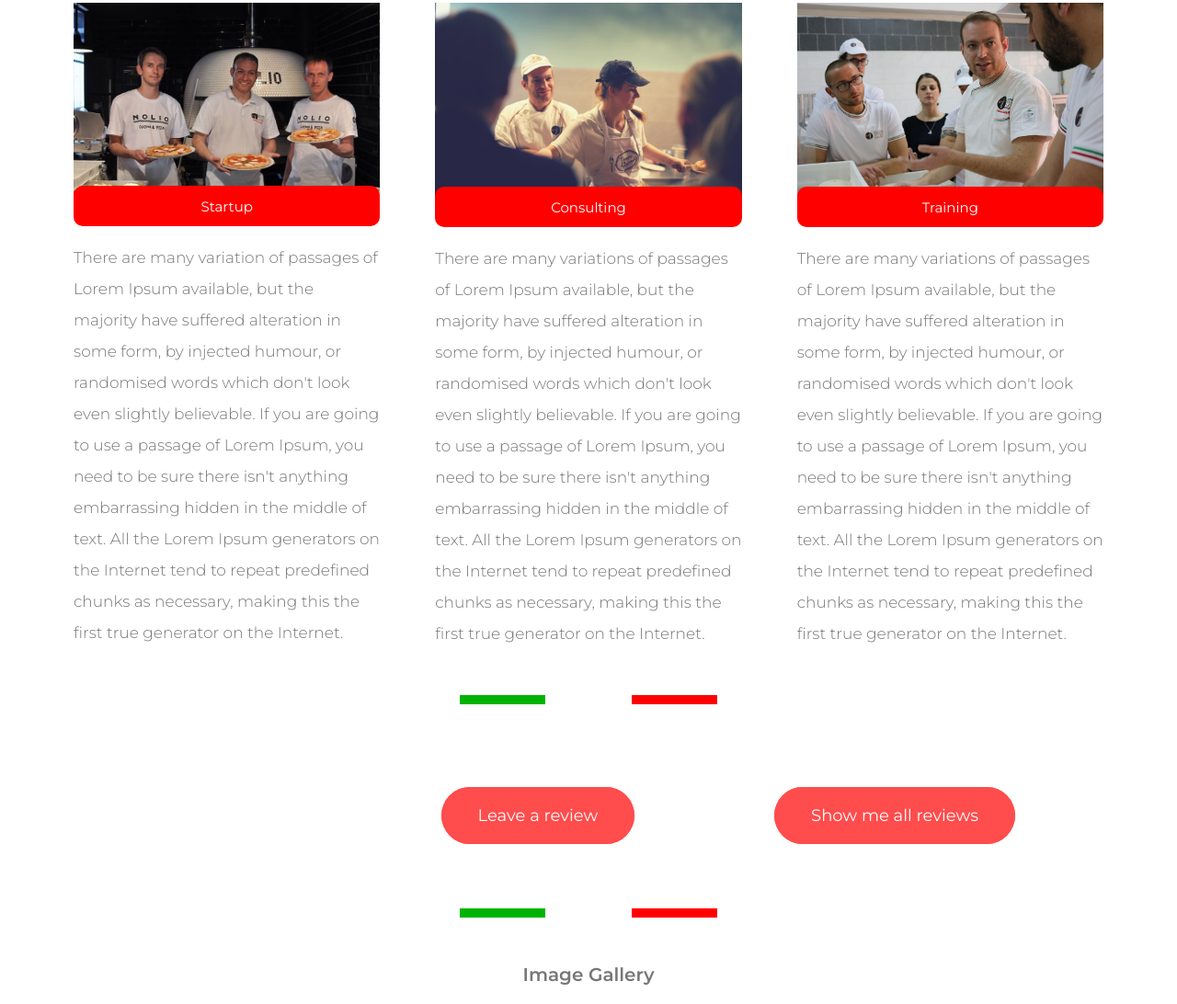
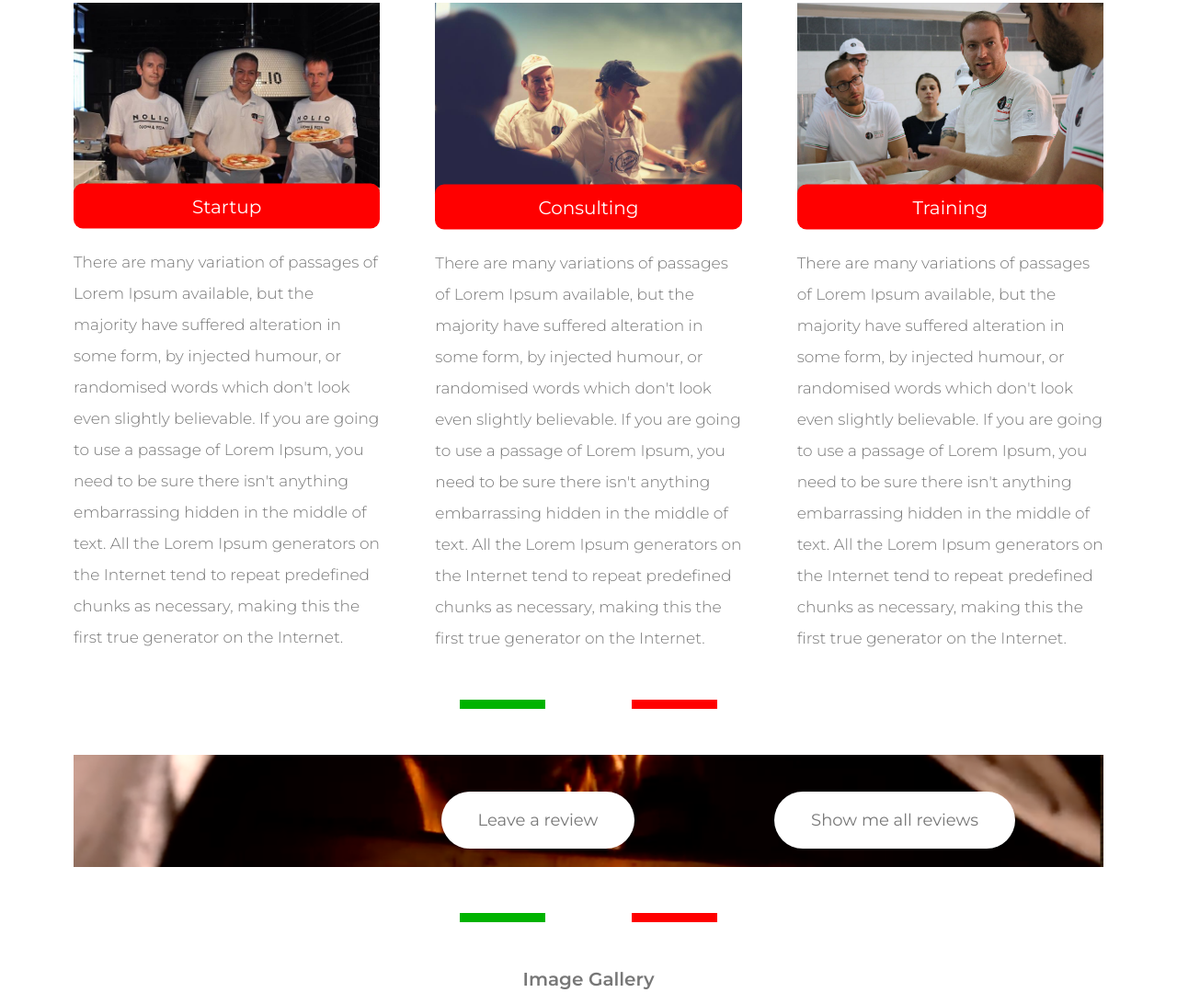
Before and after one commit to lucacimo/cssgriddemo, a PHP site: page / in a window 1280 px wide. Shown: the part 1691-2783 px from the top of the page at 92% size. Run offline with PHP 8.4, Linux system fonts and the light colour scheme; some libraries are stand-ins or nearby versions.

Commit message:
changed media path

```diff
--- a/css/style.css
+++ b/css/style.css
@@ -33,12 +33,8 @@ section, footer {
 
 .header {
   grid-column: full-start / full-end;
-  background: black;
-  position: relative;
-  background-image: url("../img/oven.jpg");
-  background-size: cover;
-  background-position: center;
-  opacity: 1; }
+  background: rgba(0, 0, 0, 0.3);
+  position: relative; }
 
 .navigation {
   display: flex;
@@ -101,8 +97,7 @@ section, footer {
   width: 100%;
   z-index: -1;
   opacity: .9;
-  overflow: hidden;
-  visibility: hidden; }
+  overflow: hidden; }
   .bg-video__content {
     height: 100%;
     width: 100%;
@@ -227,12 +222,6 @@ section, footer {
   .btn--green::after {
     background-color: #c69963; }
 
-.btn--red {
-  background-color: #FF4C4C;
-  color: #fff; }
-  .btn--red::after {
-    background-color: #FF4C4C; }
-
 .btn::after {
   content: "";
   display: inline-block;
@@ -316,7 +305,7 @@ section, footer {
   .services__name {
     z-index: 3;
     width: 100%;
-    font-size: 1.5rem;
+    font-size: 2rem;
     text-align: center;
     padding: 1.25rem;
     background-color: red;
@@ -332,6 +321,9 @@ section, footer {
 .reviews {
   grid-column: center-start / center-end;
   display: grid;
+  background-image: url("../img/oven.jpg");
+  background-size: cover;
+  background-position: center;
   padding: 2rem; }
   .reviews__button {
     grid-column: center-start / center-end;
@@ -343,14 +335,16 @@ section, footer {
   display: grid;
   grid-template-columns: repeat(2, 1fr);
   grid-gap: 4rem;
+  color: white;
   font-family: "Montserrat",sans-serif;
   margin-bottom: 2rem; }
 
 .review-item {
+  border: solid 1px rgba(190, 190, 190, 0.35);
   margin: 0 auto;
   padding: 1em;
   flex: 1 1 20%;
-  font-size: 1.5rem; }
+  font-size: 1.65rem; }
 
 .reviewer-image {
   width: 6rem;
@@ -380,8 +374,7 @@ img {
 
 .review-stars {
   text-align: center;
-  margin-bottom: 2rem;
-  font-size: 1rem; }
+  margin-bottom: 2rem; }
 
 .review-author {
   text-transform: capitalize;
@@ -436,7 +429,7 @@ img {
     border-top: 1px solid black; }
 
 .list__item--white {
-  font-size: 1.7rem;
+  font-size: 2rem;
   color: white; }
 
 .list__item--black {
--- a/index.html
+++ b/index.html
@@ -38,7 +38,7 @@
                     placeId: 'ChIJ5WdstxkJOxMRLE4Olc2p9yI' //Find placeID @: https://developers.google.com/places/place-id
                     , render: ['reviews']
                     , min_rating: 2
-                    , max_rows: 2
+                    , max_rows: 4
                 });
             });
         </script>
@@ -130,8 +130,8 @@
                 <div id="google-reviews">
                 </div>
                 <div class="reviews__button">
-                    <a href="https://www.google.it/search?ei=2EGRWo2BFMz-UJ66megH&q=50+kalo&oq=50+kalo&gs_l=psy-ab.3..35i39k1j0l9.440685.442796.0.443012.8.8.0.0.0.0.90.538.7.8.0....0...1c.1.64.psy-ab..0.8.663.6..0i131k1j0i67k1j0i3k1j0i10k1.127.a_dGmIwBxeo#lrd=0x133b0919b76c67e5:0x22f7a9cd950e4e2c,3,,," class="btn btn--red btn--animated">Leave a review</a>
-                    <a href="https://www.google.it/search?ei=2EGRWo2BFMz-UJ66megH&q=50+kalo&oq=50+kalo&gs_l=psy-ab.3..35i39k1j0l9.440685.442796.0.443012.8.8.0.0.0.0.90.538.7.8.0....0...1c.1.64.psy-ab..0.8.663.6..0i131k1j0i67k1j0i3k1j0i10k1.127.a_dGmIwBxeo#lrd=0x133b0919b76c67e5:0x22f7a9cd950e4e2c,1,,," class="btn btn--red btn--animated">Show me all reviews</a>
+                    <a href="https://www.google.it/search?ei=2EGRWo2BFMz-UJ66megH&q=50+kalo&oq=50+kalo&gs_l=psy-ab.3..35i39k1j0l9.440685.442796.0.443012.8.8.0.0.0.0.90.538.7.8.0....0...1c.1.64.psy-ab..0.8.663.6..0i131k1j0i67k1j0i3k1j0i10k1.127.a_dGmIwBxeo#lrd=0x133b0919b76c67e5:0x22f7a9cd950e4e2c,3,,," class="btn btn--white btn--animated">Leave a review</a>
+                    <a href="https://www.google.it/search?ei=2EGRWo2BFMz-UJ66megH&q=50+kalo&oq=50+kalo&gs_l=psy-ab.3..35i39k1j0l9.440685.442796.0.443012.8.8.0.0.0.0.90.538.7.8.0....0...1c.1.64.psy-ab..0.8.663.6..0i131k1j0i67k1j0i3k1j0i10k1.127.a_dGmIwBxeo#lrd=0x133b0919b76c67e5:0x22f7a9cd950e4e2c,1,,," class="btn btn--white btn--animated">Show me all reviews</a>
                 </div>
             </section>
 
```
